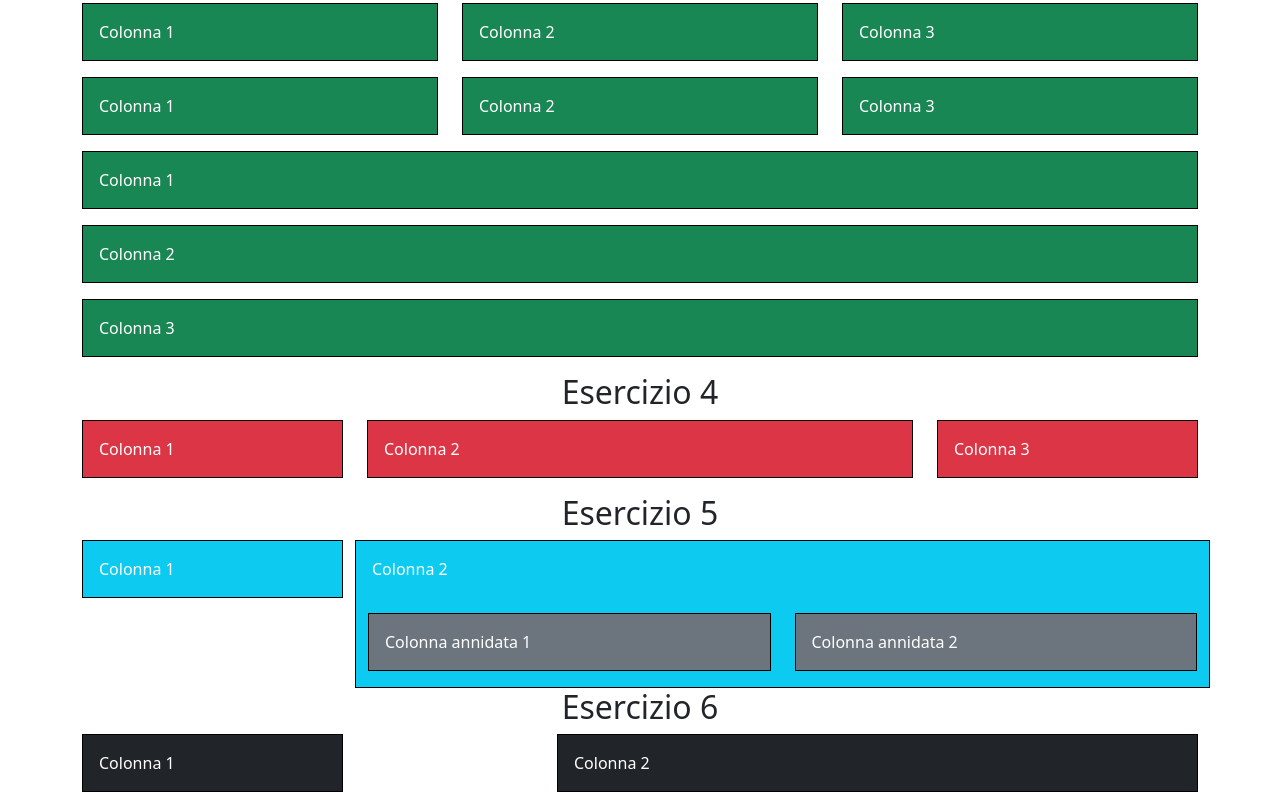
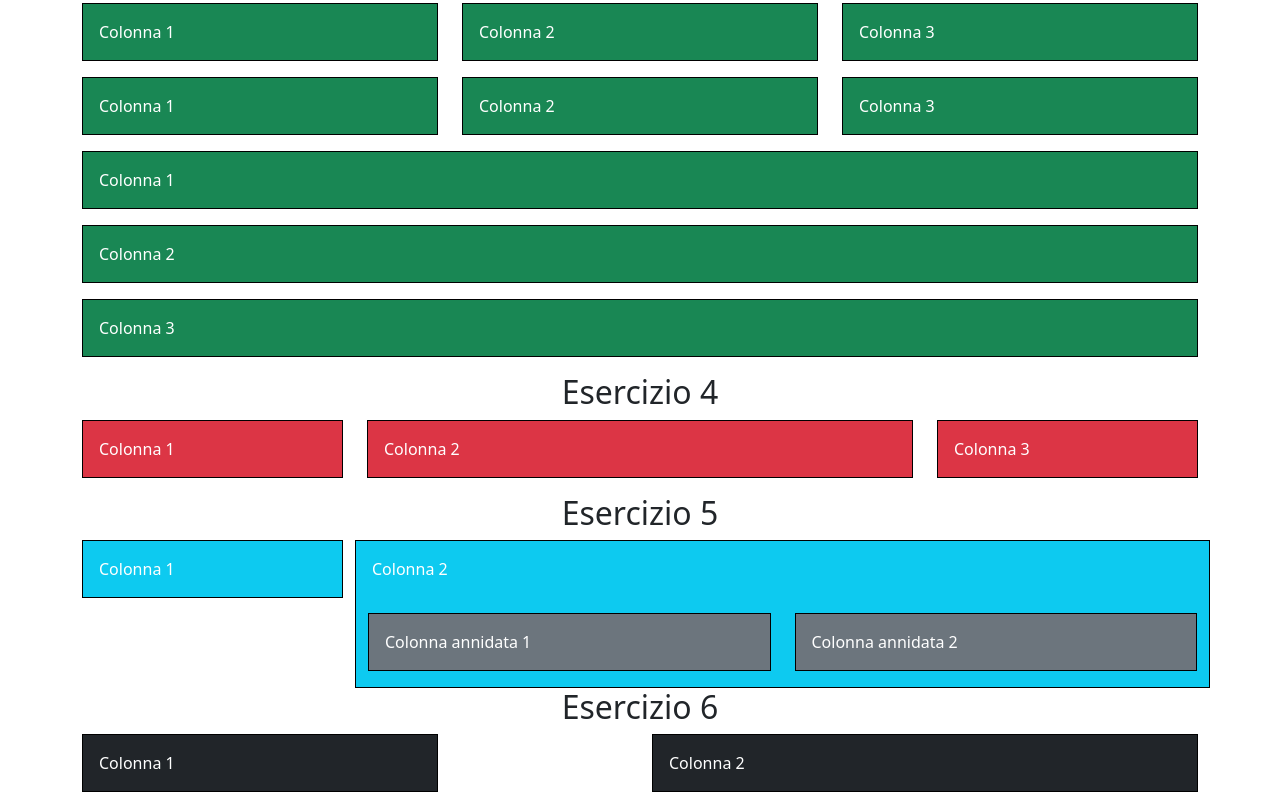
Before and after one commit to danilofumuso/U2.W2.D1, a plain HTML site: page index.html in a window 1280 px wide. Shown: the part 562-1370 px from the top of the page. Drawn offline with nearby package versions, Linux system fonts and the light colour scheme.

Commit message:
U2.W2.D1 pratica fixed last exercise

```diff
--- a/index.html
+++ b/index.html
@@ -180,10 +180,10 @@
     <section>
         <div class="container">
           <div class="row">
-            <div class="col-xl-3 col-xxl-4">
+            <div class="col-xl-4 col-xxl-3">
               <p class="bg-dark text-white p-3 border border-black border-1">Colonna 1</p>
             </div>
-            <div class="col-xl-7 offset-xl-2 col-xxl-6 offset-xxl-2">
+            <div class="col-xl-6 offset-xl-2 col-xxl-7 offset-xxl-2">
               <p class="bg-dark text-white p-3 border border-black border-1">Colonna 2</p>
             </div>
         </div>
```
